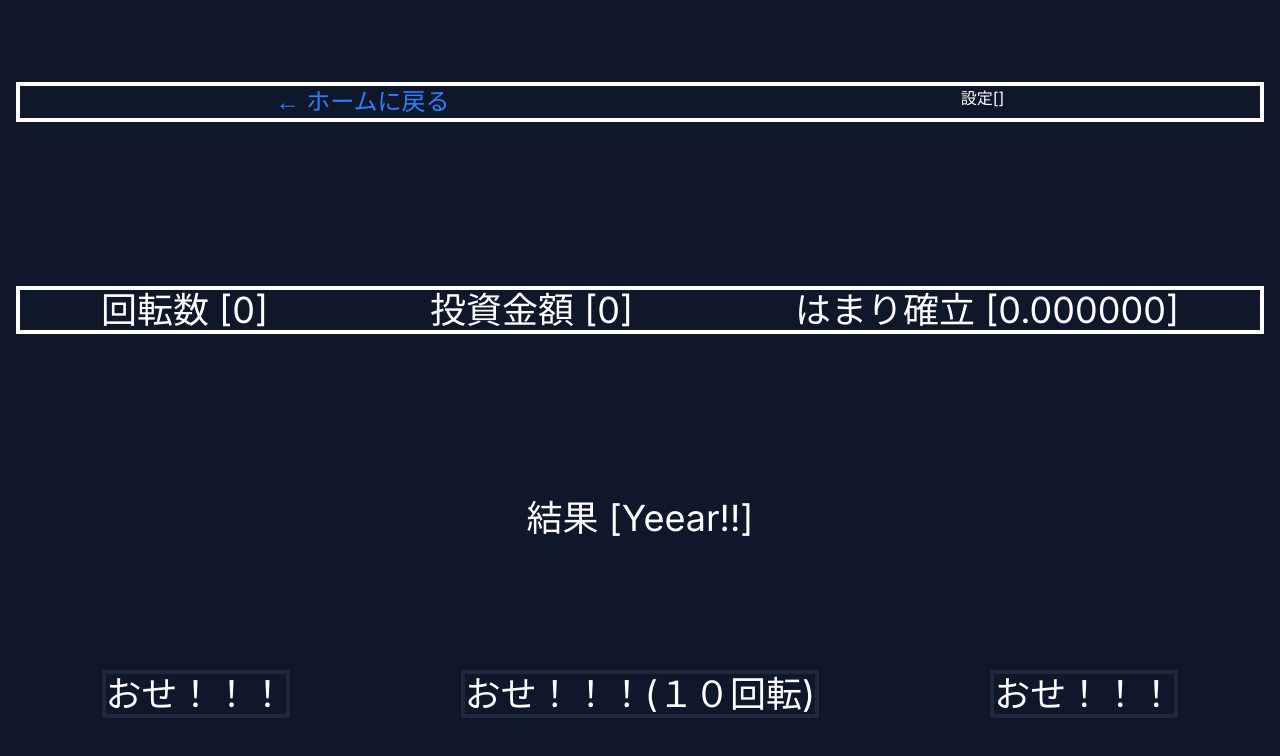
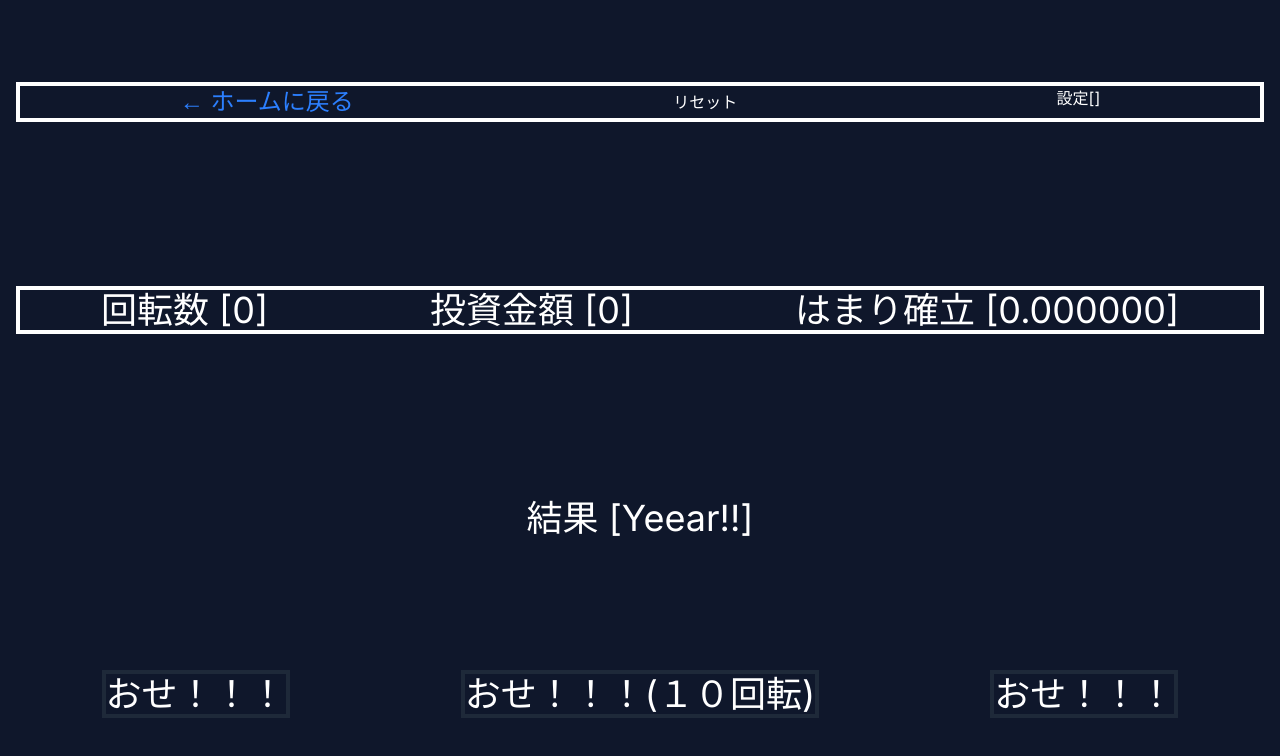
Before and after one commit to Reossann/my-universe, a Next.js app: page /pachinco in a window 1280 px wide. Shown: the top 756 px of the page. Built offline with nearby package versions, Linux system fonts and the light colour scheme.

Commit message:
feat: pachinco => リセットを追加

```diff
--- a/app/pachinco/page.tsx
+++ b/app/pachinco/page.tsx
@@ -11,6 +11,13 @@ export default function P(){
     const [randomVariable, setRandomVariable] = useState<number>(0);
     const [totalSpent, setTotalSpent] = useState<number>(0);
     const [costPerSpin, setCostPerSpin] = useState<number>(50);
+
+    const reset = () => {
+        setCounter(0);
+        setResult("Yeear!!");
+        setRandomVariable(0);
+        setTotalSpent(0);
+    }
 
     const sleep = (time:number) => {
         return new Promise((resolve) => {
@@ -54,6 +61,9 @@ export default function P(){
                 <Link href="/" className="text-blue-500 hover:underline text-2xl">
           ← ホームに戻る
                 </Link>
+                <button onClick={() => reset()}>
+                    リセット
+                </button>
                 <div>
                     設定[]
                 </div>
```
